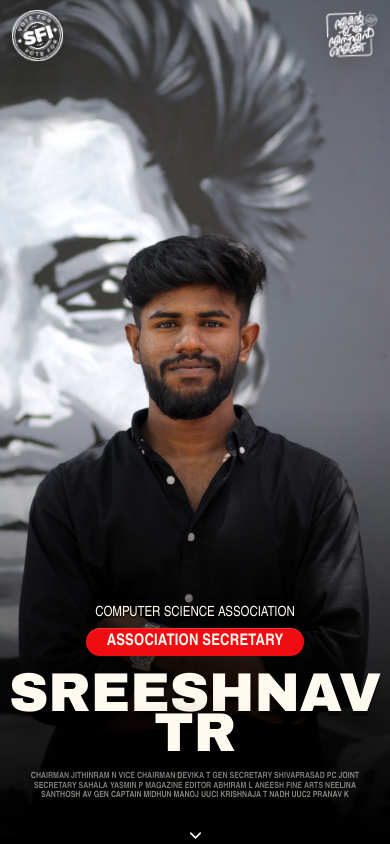
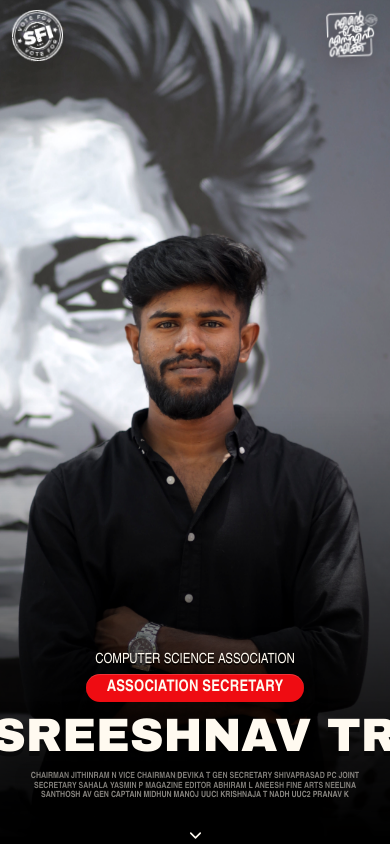
Before and after one commit to swagathtp/manifesto, a React (Vite) app: page / in a window 390 px wide. Shown: the top 844 px of the page. Built offline with nearby package versions, Linux system fonts and the light colour scheme.

Commit message:
text test2

```diff
--- a/src/index.css
+++ b/src/index.css
@@ -225,11 +225,11 @@ img {
 }
 
 .hero-copy h1 {
-  max-width: min(96vw, 62rem);
+  max-width: none;
   margin: clamp(10px, 2vh, 18px) 0 0;
   color: var(--white);
   font-family: "Arial Black", Impact, sans-serif;
-  font-size: clamp(3.4rem, 14vw, 8.3rem);
+  font-size: clamp(2.4rem, 12vw, 8.3rem);
   font-style: italic;
   line-height: 0.74;
   letter-spacing: 0;
@@ -238,6 +238,7 @@ img {
     0 5px 0 rgba(0, 0, 0, 0.42),
     0 22px 34px rgba(0, 0, 0, 0.82);
   transform: skewX(-8deg);
+  white-space: nowrap;
 }
 
 .intro-word {
```
